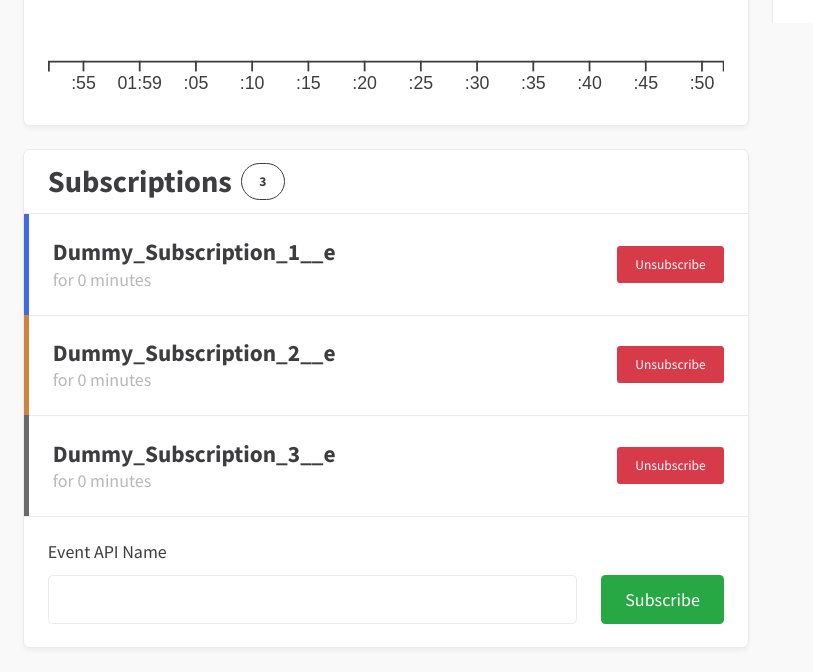
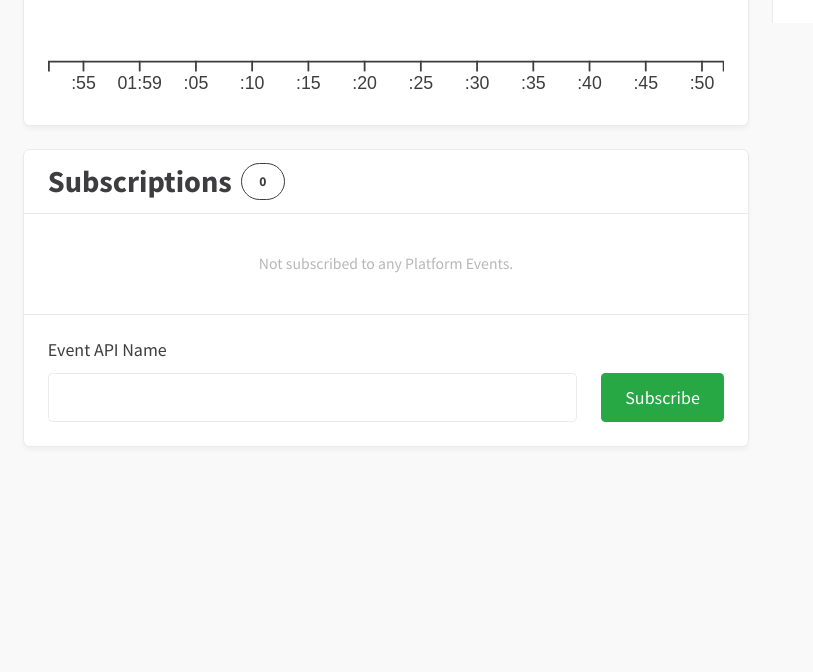
Before and after one commit to MatthewKosloski/sfdc-subscriber, a React (Create React App) app in the folder client/: page / in a window 1280 px wide. Shown: the part 876-1548 px from the top of the page, without its empty margins (0-813 px from the left). After the commit the page ends 1346 px from the top, so only its background shows below. Built offline with nearby package versions, Linux system fonts and the light colour scheme.

Commit message:
remove add and remove actions from props

```diff
--- a/client/src/containers/SubscriptionsCard/index.tsx
+++ b/client/src/containers/SubscriptionsCard/index.tsx
@@ -6,7 +6,7 @@ import { CardListItems as SubscriptionsList, DataContainer } from '../../compone
 import { AppState } from '../../store';
 import { Subscription } from '../../store/entities/subscriptions/types';
 import { selectSubscriptions } from '../../store/entities/subscriptions/selectors';
-import { addSubscription, subscriptionRequest, removeSubscription } from '../../store/entities/subscriptions/actions';
+import { subscriptionRequest } from '../../store/entities/subscriptions/actions';
 
 import Container from './Container';
 import Counter from './Counter';
@@ -20,8 +20,6 @@ interface StateProps {
 }
 
 interface DispatchProps {
-	addSubscription: typeof addSubscription,
-	removeSubscription: typeof removeSubscription,
 	subscriptionRequest: typeof subscriptionRequest
 }
 
@@ -36,23 +34,6 @@ class SubscriptionsCard extends Component<Props, State> {
 
 		this.handleUnsubscribeClick = this.handleUnsubscribeClick.bind(this);
 		this.handleFormSubmit = this.handleFormSubmit.bind(this);
-	}
-
-	componentDidMount() {
-		this.props.addSubscription({
-			eventApiName: 'Dummy_Subscription_1__e'
-		});
-		this.props.addSubscription({
-			eventApiName: 'Dummy_Subscription_2__e'
-		});
-		this.props.addSubscription({
-			eventApiName: 'Dummy_Subscription_3__e'
-		});
-		// this.props.removeSubscription('foobar123');
-	}
-
-	componentDidUpdate() {
-		console.log(this.props.subscriptions);
 	}
 
 	public handleUnsubscribeClick(eventApiName: string): void {
@@ -113,8 +94,6 @@ const mapStateToProps = (state: AppState, ownProps: OwnProps): StateProps  => ({
 });
 
 const dispatchProps: DispatchProps = {
-	addSubscription,
-	removeSubscription,
 	subscriptionRequest
 };
 
```
